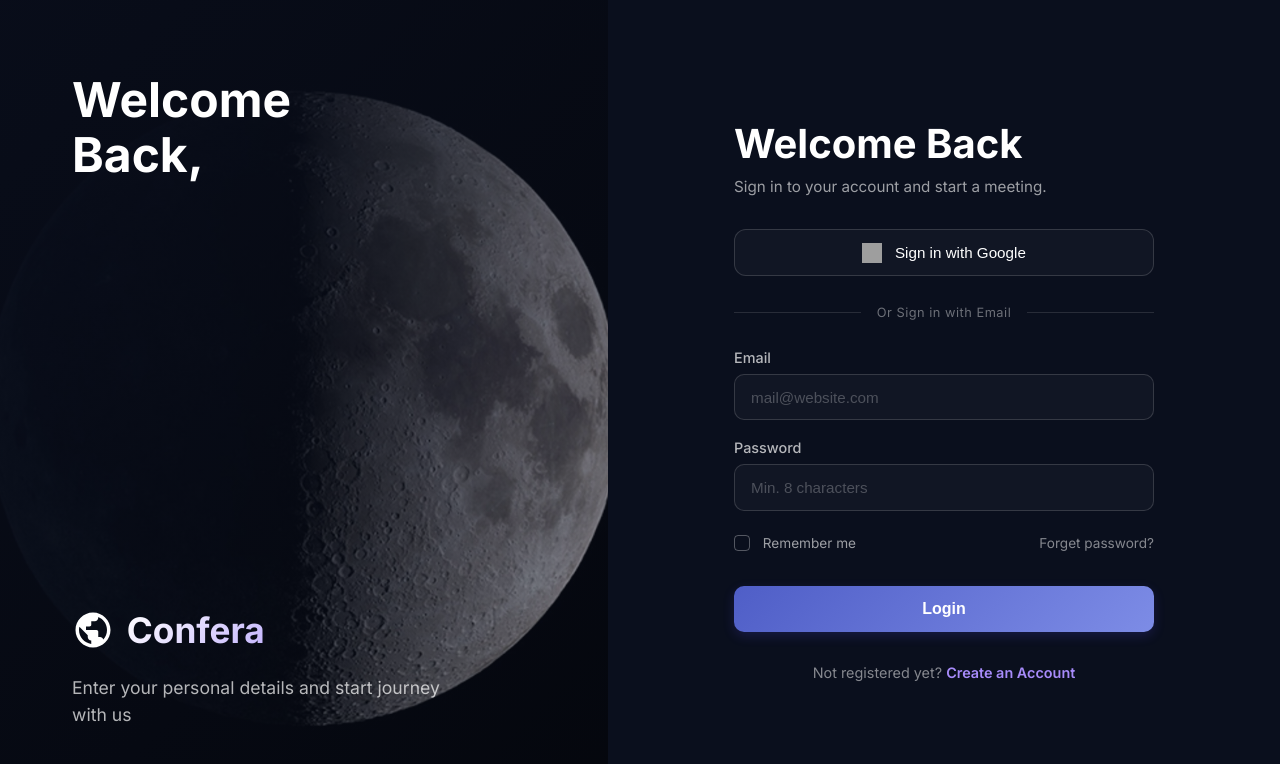
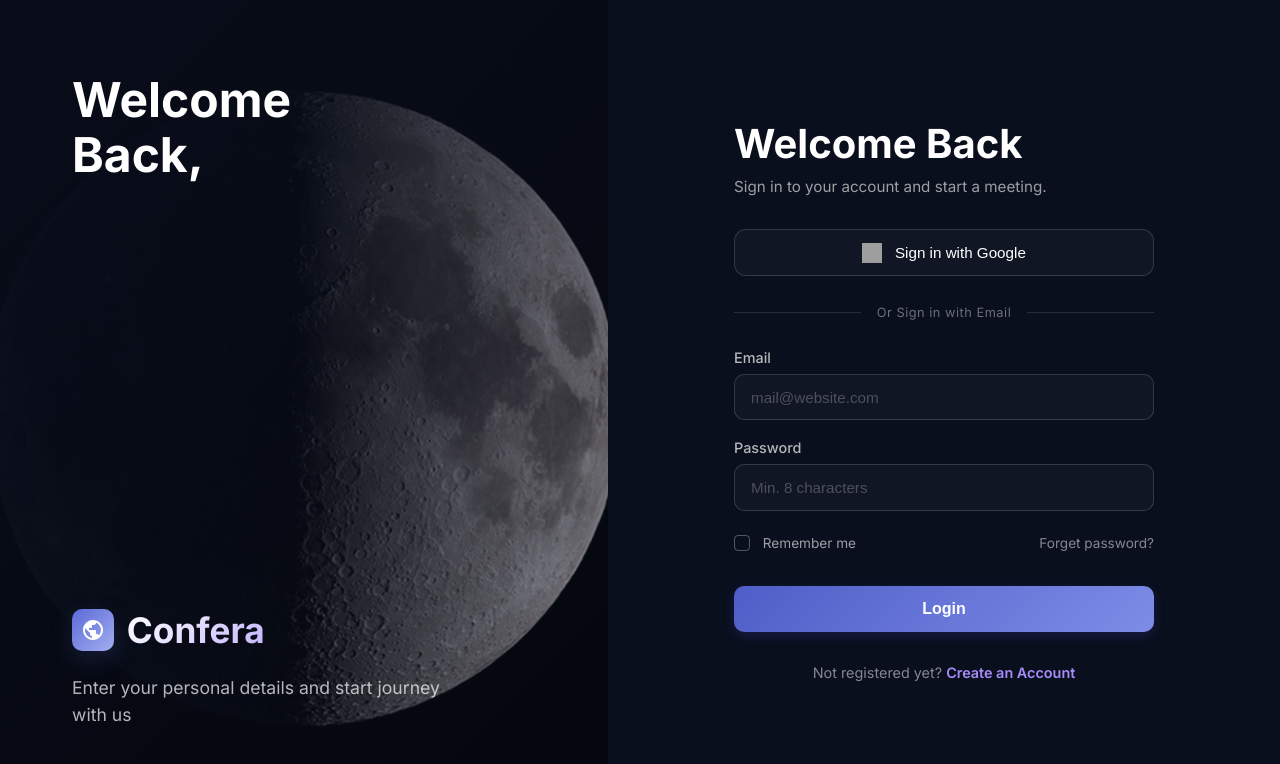
Before and after one commit to Sanasaifi786/Confera, a React (Vite) app in the folder frontend/: page /auth in a window 1280 px wide. Shown: the top 764 px of the page. Built offline with nearby package versions, Linux system fonts and the light colour scheme; no server answers; grey boxes are pictures that could not be loaded.

Commit message:
implement authentication page with login and registration form modes

```diff
--- a/frontend/src/pages/Authentication.css
+++ b/frontend/src/pages/Authentication.css
@@ -59,7 +59,19 @@
 .authLogoIcon {
   width: 42px;
   height: 42px;
+  background: var(--gradient-brand);
+  border-radius: 10px;
+  display: flex;
+  align-items: center;
+  justify-content: center;
   color: #ffffff;
+  box-shadow: var(--shadow-brand);
+  flex-shrink: 0;
+}
+
+.authLogoIcon svg {
+  width: 24px;
+  height: 24px;
 }
 
 .authBrandContainer h2 {
```
